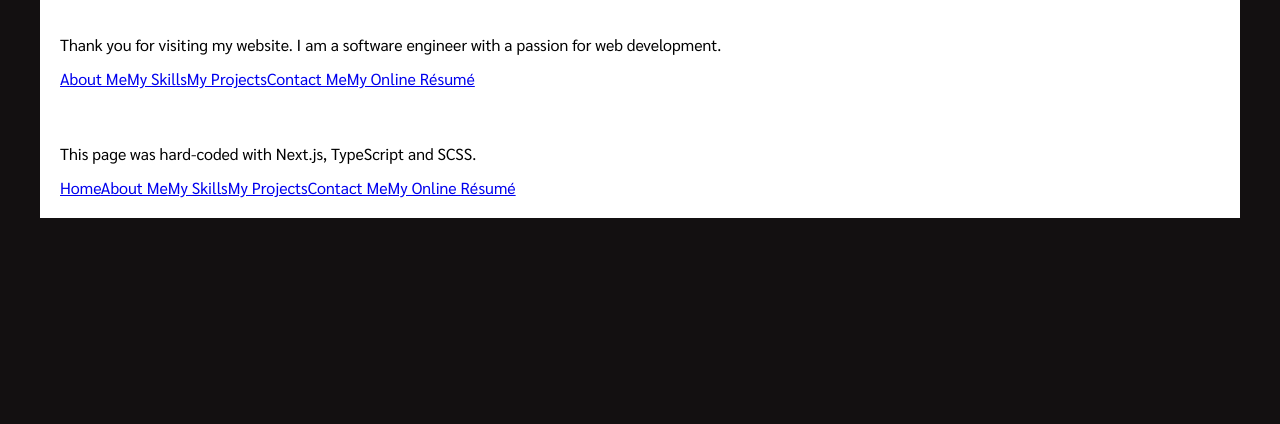
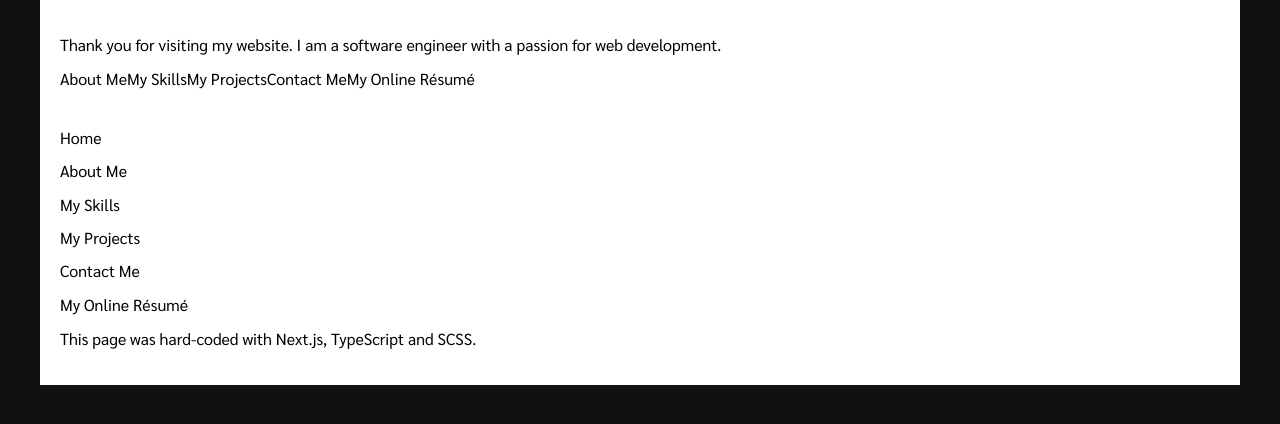
Before and after one commit to PaulRGU2014/kru-paul-2023-website, a Next.js app in the folder frontend/: page / in a window 1280 px wide. Shown: the top 424 px of the page. Built offline with nearby package versions, Linux system fonts and the light colour scheme.

Commit message:
update anchor styling

```diff
--- a/frontend/src/app/global.scss
+++ b/frontend/src/app/global.scss
@@ -13,3 +13,14 @@ body{
         }
     }
 }
+
+a{
+    text-decoration: none;
+    color: #000;
+    &:hover{
+        text-decoration: underline;
+        text-decoration-thickness: 2px ;
+        text-underline-offset: 2px;
+
+    }
+}
--- /dev/null
+++ b/frontend/src/components/Footer/Footer.module.scss
@@ -0,0 +1,5 @@
+.link_wrapper {
+    display: flex;
+    flex-direction: column;
+    gap: 15px;
+}
--- a/frontend/src/components/Footer/Footer.tsx
+++ b/frontend/src/components/Footer/Footer.tsx
@@ -1,12 +1,10 @@
  import Link from 'next/link';
+ import styles from './Footer.module.scss';
 
 export default function Footer() {
     return (
         <footer>
-        <p>
-        This page was hard-coded with Next.js, TypeScript and SCSS.
-        </p>
-        <div>
+            <div className={styles.link_wrapper}>
                 <Link href="/">Home</Link>
                 <Link href="/about-me">About Me</Link>
                 <Link href="/skills">My Skills</Link>
@@ -14,6 +12,9 @@ export default function Footer() {
                 <Link href="/contact">Contact Me</Link>
                 <Link href="/online-resume">My Online Résumé</Link>
             </div>
+            <p>
+                This page was hard-coded with Next.js, TypeScript and SCSS.
+            </p>
         </footer>
     )
 }
```
Lines whose indentation alone changed are shown as unchanged.
